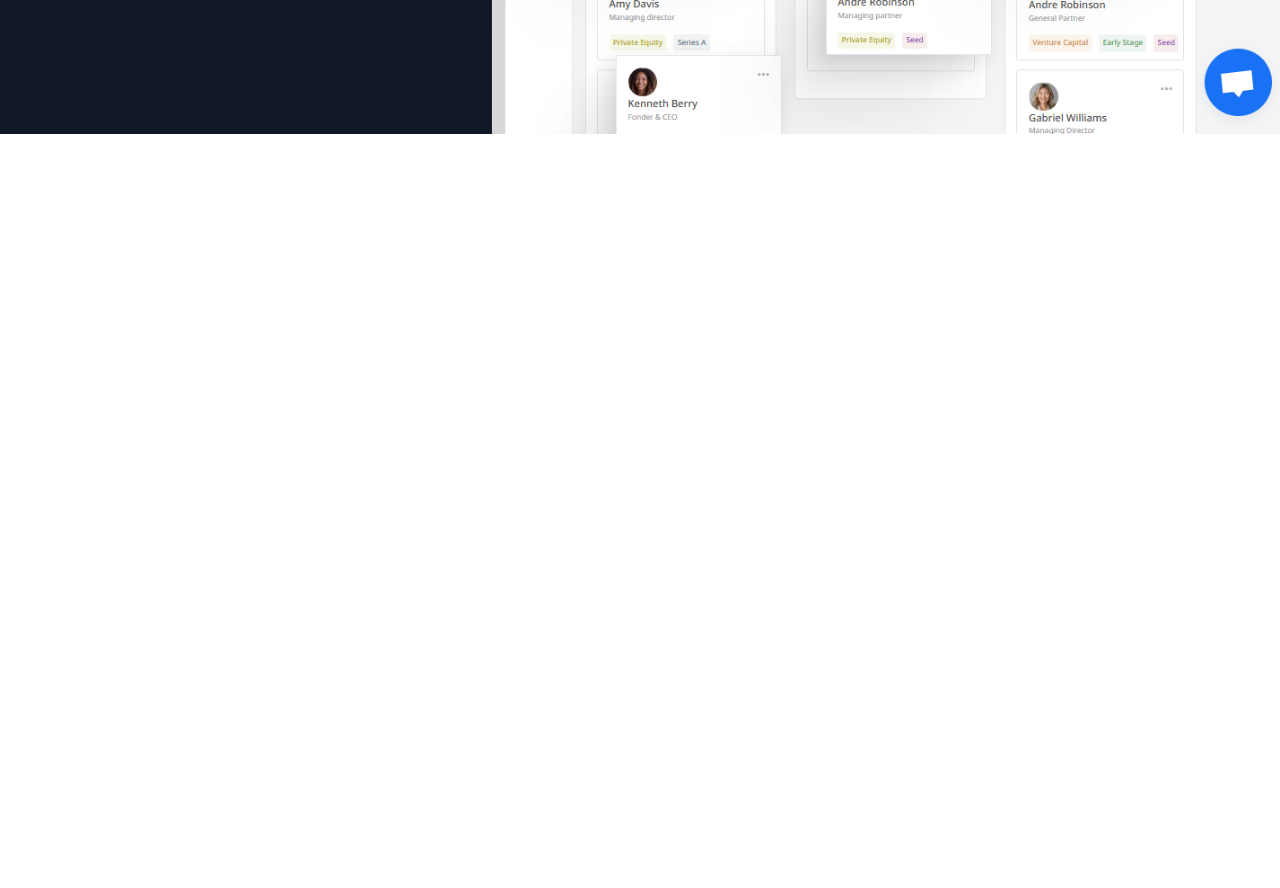
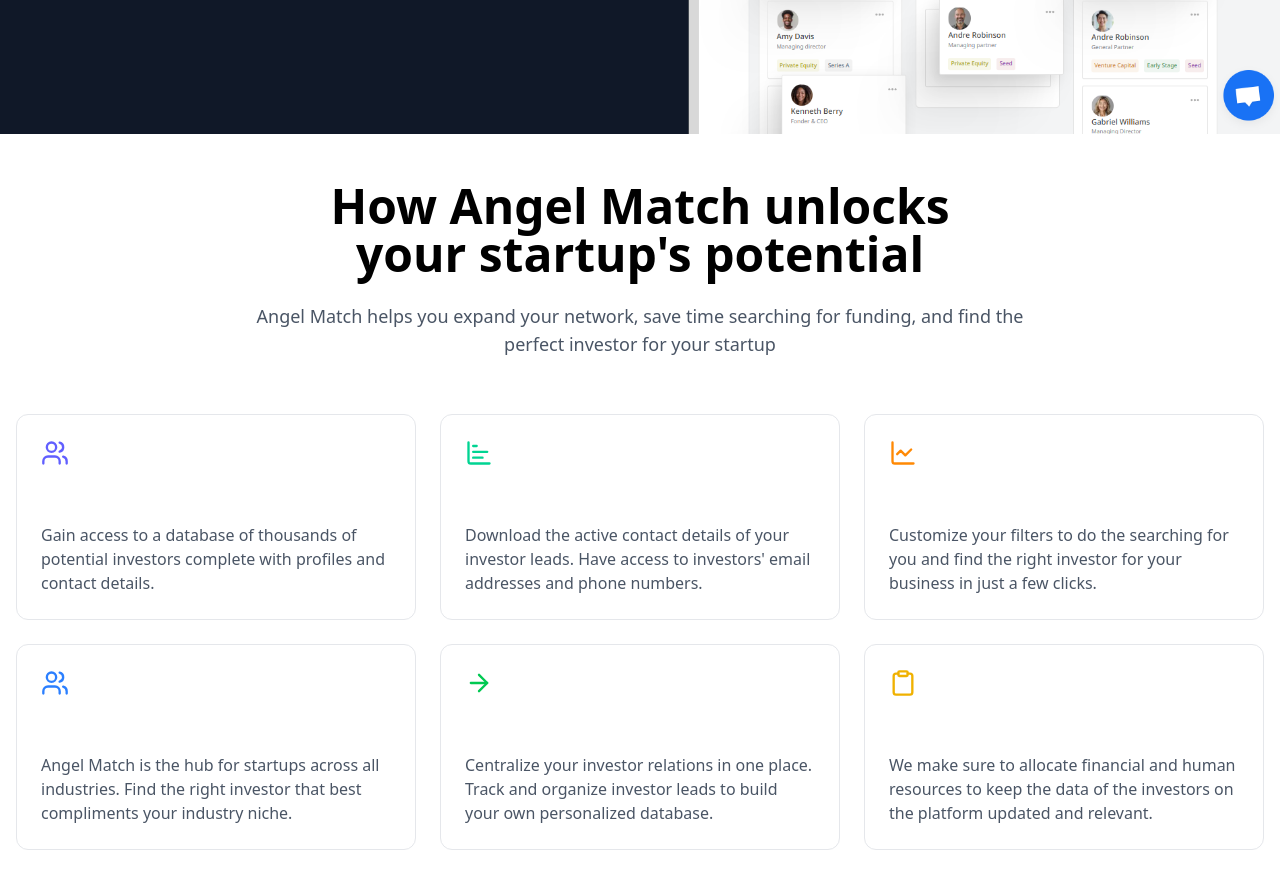
Before and after one commit to adarshroy001/Angle-Investor, a React (Vite) app in the folder frontend/: page / in a window 1280 px wide. Shown: the part 660-1548 px from the top of the page. Before the commit the page ends 800 px from the top, so only its background shows below. Built offline with nearby package versions, Linux system fonts and the light colour scheme.

Commit message:
cardsWhite

```diff
--- a/frontend/package.json
+++ b/frontend/package.json
@@ -11,6 +11,7 @@
   },
   "dependencies": {
     "@tailwindcss/vite": "^4.1.4",
+    "lucide-react": "^0.503.0",
     "react": "^19.0.0",
     "react-dom": "^19.0.0"
   },
--- a/frontend/src/App.jsx
+++ b/frontend/src/App.jsx
@@ -2,6 +2,7 @@
 import './App.css'
 import Header from './components/Header'
 import Hero from './components/Hero'
+import CardWhites from './components/CardsWhite'
 
 function App() {
 
@@ -9,6 +10,7 @@
     <div className="bg-gray-900 text-white overflow-hidden ">
     <Header />
     <Hero />
+    <CardWhites/>
   </div>
   )
 }
--- /dev/null
+++ b/frontend/src/components/CardsWhite.jsx
@@ -0,0 +1,72 @@
+import { ChartBarIcon, Users , Clipboard , UsersIcon, ArrowRight , ChartLineIcon } from "lucide-react";
+import { useState } from "react";
+
+export default function CardWhites() {
+  const [hoverIndex, setHoverIndex] = useState(null);
+
+  const features = [
+    {
+      icon: <Users  className="text-indigo-500" size={28} />,
+      title: "Database of 110,000+ investors",
+      description: "Gain access to a database of thousands of potential investors complete with profiles and contact details."
+    },
+    {
+      icon: <ChartBarIcon className="text-emerald-400" size={28} />,
+      title: "Investor contact details & profile",
+      description: "Download the active contact details of your investor leads. Have access to investors' email addresses and phone numbers."
+    },
+    {
+      icon: <ChartLineIcon className="text-orange-400" size={28} />,
+      title: "Investor search and filtering",
+      description: "Customize your filters to do the searching for you and find the right investor for your business in just a few clicks."
+    },
+    {
+      icon: <UsersIcon className="text-blue-500" size={28} />,
+      title: "Diverse investor profiles",
+      description: "Angel Match is the hub for startups across all industries. Find the right investor that best compliments your industry niche."
+    },
+    {
+      icon: <ArrowRight className="text-green-500" size={28} />,
+      title: "Track investor engagements",
+      description: "Centralize your investor relations in one place. Track and organize investor leads to build your own personalized database."
+    },
+    {
+      icon: <Clipboard  className="text-yellow-500" size={28} />,
+      title: "Up-To-Date Data",
+      description: "We make sure to allocate financial and human resources to keep the data of the investors on the platform updated and relevant."
+    }
+  ];
+
+  return (
+    <div className="w-full  mx-auto px-4 py-12 bg-white">
+      {/* Hero Section */}
+      <div className="text-center mb-14">
+        <h1 className="text-4xl md:text-5xl font-bold mb-6 text-black">
+          How Angel Match unlocks<br/>your startup's potential
+        </h1>
+        <p className="text-lg text-gray-600 max-w-3xl mx-auto">
+          Angel Match helps you expand your network, save time searching for
+          funding, and find the perfect investor for your startup
+        </p>
+      </div>
+
+      {/* Features Grid */}
+      <div className="grid grid-cols-1 md:grid-cols-2 lg:grid-cols-3 gap-6">
+        {features.map((feature, index) => (
+          <div
+            key={index}
+            className="bg-white rounded-xl border border-gray-200 p-6 transition-all duration-200 hover:shadow-md"
+            onMouseEnter={() => setHoverIndex(index)}
+            onMouseLeave={() => setHoverIndex(null)}
+          >
+            <div className="mb-4">
+              {feature.icon}
+            </div>
+            <h3 className="text-xl font-bold mb-3">{feature.title}</h3>
+            <p className="text-gray-600">{feature.description}</p>
+          </div>
+        ))}
+      </div>
+    </div>
+  );
+}
--- a/frontend/src/components/Hero.jsx
+++ b/frontend/src/components/Hero.jsx
@@ -1,4 +1,4 @@
-import dashboardImg from '../../public/dashboard.png'
+import dashboardImg from '../assets/dashboard.png'
 const Hero = () => {
     return (
       <div className="flex flex-col lg:flex-row justify-between max-w-screen lg:justify-between mx-auto lg:mx-0 pt-8 md:pt-16 min-h-[90vh]  bg-gray-900 text-white relative">
@@ -27,7 +27,7 @@
           </div>
         </div>
         {/* dashboard */}
-        <div className='w-4/5 self-end lg:w-full'>
+        <div className='w-4/5 self-end lg:w-1/2'>
           <img src={dashboardImg} alt="" />
         </div>
       </div>
```
Also changed, not shown: frontend/src/assets/dashboard.png (renamed from frontend/public/dashboard.png), frontend/src/components/CardsDark.jsx (added), 1 other file (tests, documents, lock files or other folders).
